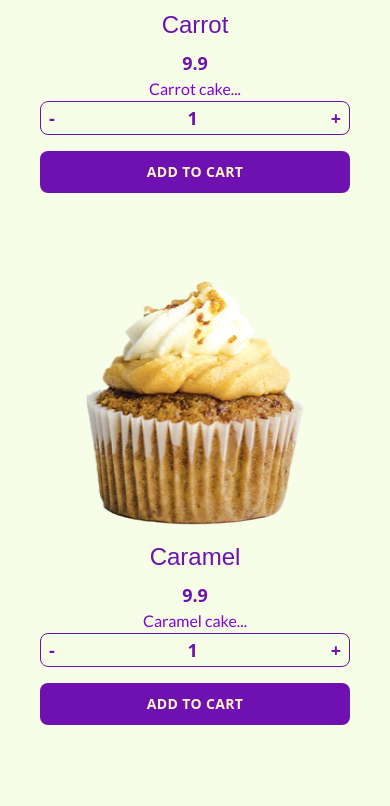
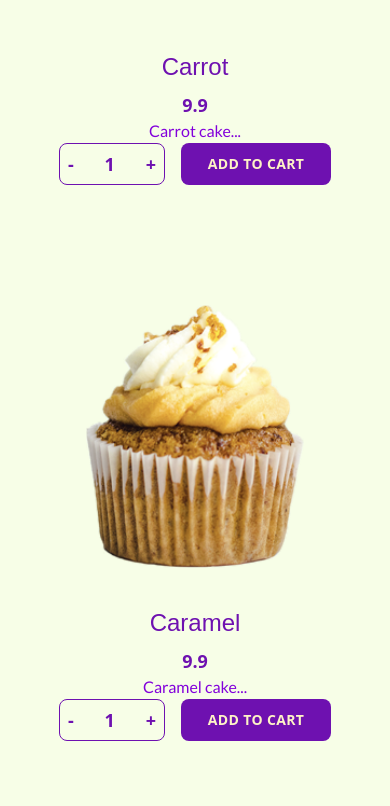
Before and after one commit to marcos-roberto-dev/cake-next-app, a Next.js app: page /en/ in a window 390 px wide. Shown: the part 2358-3164 px from the top of the page. Built offline with nearby package versions, Linux system fonts and the light colour scheme; no server answers; a web font is replaced by a local one.

Commit message:
fix: Update ActionCard button styling for better responsiveness; adjust ProductCard layout; modify CustomSection padding for consistency

```diff
--- a/src/components/ProductCard/ActionCard/ActionCard.tsx
+++ b/src/components/ProductCard/ActionCard/ActionCard.tsx
@@ -18,9 +18,9 @@ export function ActionCard({ product }: ActionCardProps) {
     console.log(productToShoppingCart)
   }
   return (
-    <div className="w-full justify-center flex gap-4 flex-col">
+    <div className="w-full justify-center flex gap-4">
       <InputProductCard onQuantityChange={handleSetQuantity}></InputProductCard>
-      <button onClick={handleAddToShoppingCart} className="bg-purple-800 text-amber-100 text-sm font-bold h-[42px] px-6 rounded-lg uppercase tracking-wide hover:bg-purple-900 transition">Add to Cart</button>
+      <button onClick={handleAddToShoppingCart} className="bg-purple-800 min-w-[150px] text-amber-100 text-sm font-bold h-[42px] px-6 rounded-lg uppercase tracking-wide hover:bg-purple-900 transition">Add to Cart</button>
     </div>
   )
 }
--- a/src/components/ProductCard/ProductCard.tsx
+++ b/src/components/ProductCard/ProductCard.tsx
@@ -9,7 +9,7 @@ interface ProductCard {
 export function ProductCard({ product }: ProductCard) {
   return (
     <div
-      className="flex flex-col justify-between items-center h-[500px] p-6 mb-8"
+      className="flex flex-col justify-between items-center h-[500px] w-[353px] p-6 mb-8"
     >
       <Image src={product.image} alt={product.name} width={218} height={244} style={{ minWidth: 218, minHeight: 244 }} className="mb-4 rounded-xl" />
         <div className="w-full text-center mb-4 flex-1 flex flex-col justify-end">
--- a/src/components/Products.tsx
+++ b/src/components/Products.tsx
@@ -12,7 +12,7 @@ export function Products({ products }: ProductsProps) {
     <CustomSection bg={colors.lime[50]}>
       <h2 className="text-7xl font-wendy md:mb-[202px]">Make your day<br />a little sweeter</h2>
 
-      <div className="grid grid-cols-1 sm:grid-cols-2 md:grid-cols-3  md:gap-[32px]">
+      <div className="flex flex-wrap justify-center gap-[24px]">
         {
           products.map(product => (
             <ProductCard key={product.id} product={product} />
--- a/src/components/Sections/CustomSection.tsx
+++ b/src/components/Sections/CustomSection.tsx
@@ -10,7 +10,7 @@ interface CustomSectionProps {
 export function CustomSection({ bg = colors.white, style, children, className, ref }: CustomSectionProps){
   return <>
     <section
-      className={`w-full text-purple-800 relative py-8 px-4 text-center md:text-start md:py-[80px] md:px-[minmax(126px,_1fr)]`}
+      className={`w-full text-purple-800 relative py-8 px-4 text-center md:text-start md:py-[80px] `}
       style={{ backgroundColor: bg, ...style }}
 
     >
```
